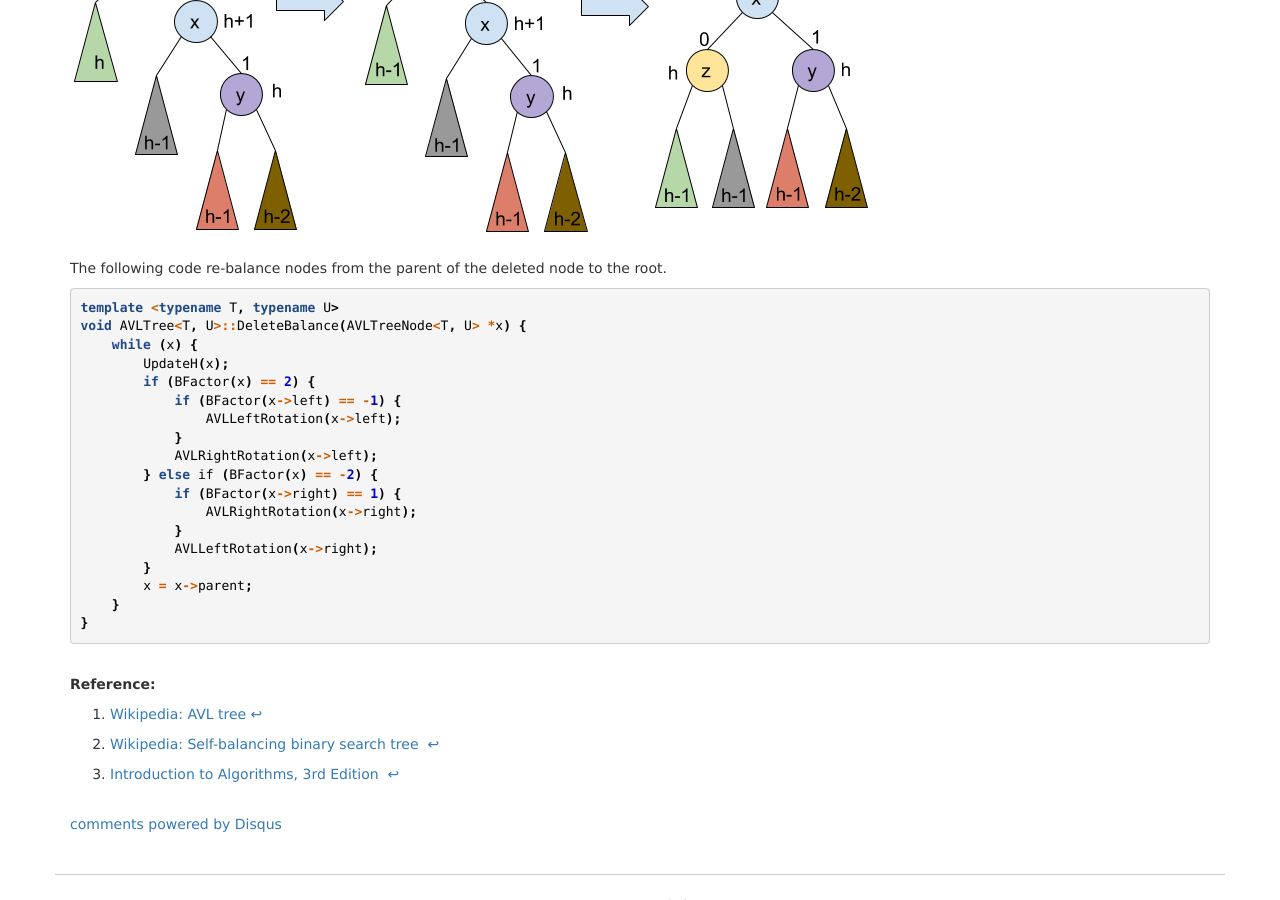
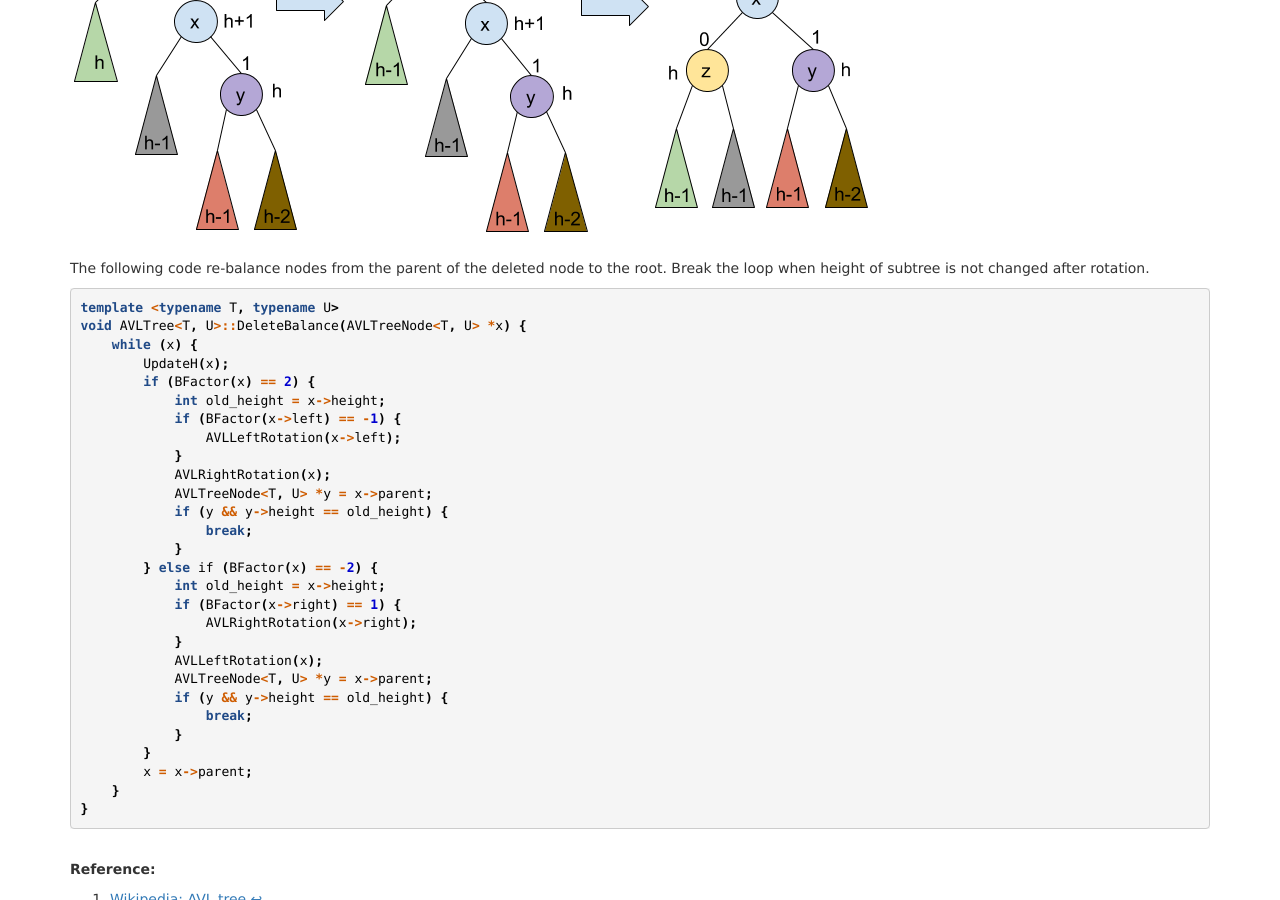
Before and after one commit to RayZ-O/RayZ-O.github.io, a Jekyll site: the page built from _posts/2015-04-09-AVL-Tree.md, in a window 1280 px wide and 900 px high, scrolled down 12191 px. Built offline with Jekyll 4.4.1, drawn with Linux system fonts in a browser that asks for light colours; comment, search, counter and statistics services are not loaded; a style sheet for code colours, icons or effects is not loaded.

Commit message:
Update content

```diff
--- a/_posts/2015-04-09-AVL-Tree.md
+++ b/_posts/2015-04-09-AVL-Tree.md
@@ -340,12 +340,12 @@ void AVLTree<T, U>::InsertBalance(AVLTreeNode<T, U> *x) {
             if (BFactor(x->left) == -1) {
                 AVLLeftRotation(x->left);
             }
-            AVLRightRotation(x->left);
+            AVLRightRotation(x);
         } else if (BFactor(x) == -2) {
             if (BFactor(x->right) == 1) {
                 AVLRightRotation(x->right);
             }
-            AVLLeftRotation(x->right);
+            AVLLeftRotation(x);
         }
         x = x->parent;
     }
@@ -412,7 +412,7 @@ void Transplant(TreeNode *u, TreeNode *v) {
     } else {
         p->right = v;
     }
-    if (!v) {
+    if (v) {
         v->parent = p;
     }
 }
@@ -468,22 +468,32 @@ For example, the original of the subtree below is h+2. After deleting a node in
 
 ![fig7]
 
-The following code re-balance nodes from the parent of the deleted node to the root.
+The following code re-balance nodes from the parent of the deleted node to the root. Break the loop when height of subtree is not changed after rotation.
 {% highlight c++ %}
 template <typename T, typename U>
 void AVLTree<T, U>::DeleteBalance(AVLTreeNode<T, U> *x) {
     while (x) {
         UpdateH(x);
         if (BFactor(x) == 2) {
+            int old_height = x->height;
             if (BFactor(x->left) == -1) {
                 AVLLeftRotation(x->left);
             }
-            AVLRightRotation(x->left);
+            AVLRightRotation(x);
+            AVLTreeNode<T, U> *y = x->parent;
+            if (y && y->height == old_height) {
+                break;
+            }
         } else if (BFactor(x) == -2) {
+            int old_height = x->height;
             if (BFactor(x->right) == 1) {
                 AVLRightRotation(x->right);
             }
-            AVLLeftRotation(x->right);
+            AVLLeftRotation(x);
+            AVLTreeNode<T, U> *y = x->parent;
+            if (y && y->height == old_height) {
+                break;
+            }
         }
         x = x->parent;
     }
```
